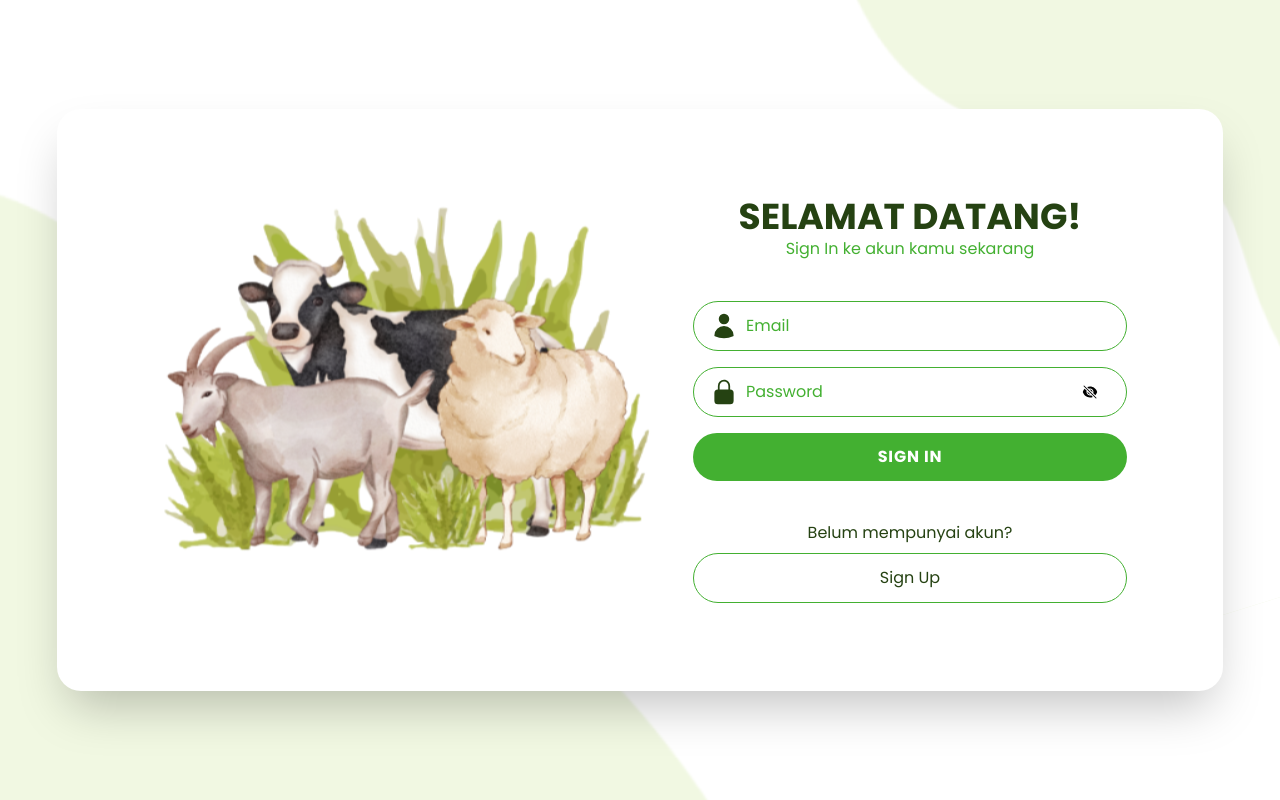
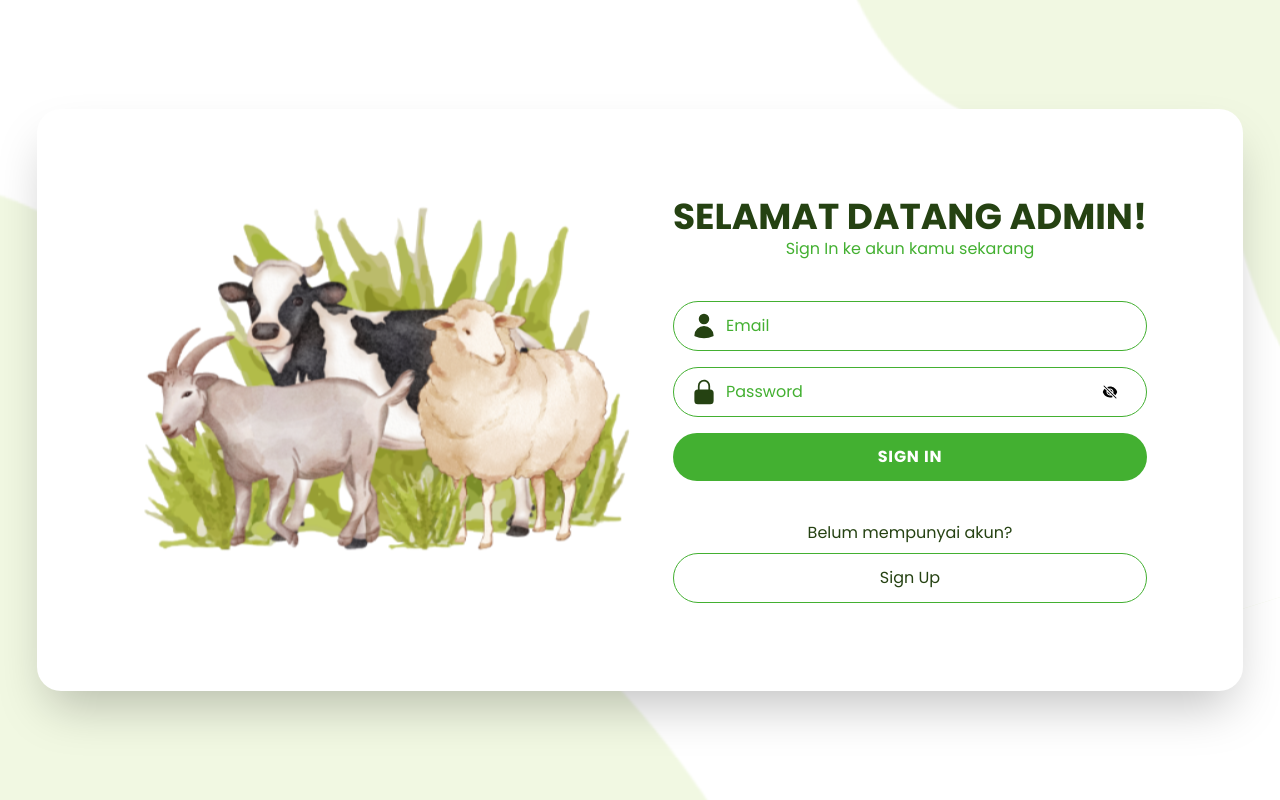
Before and after one commit to FahmiDhika/KurbanQ-FrontEnd, a Next.js app: page /login in a window 1280 px wide. Built offline with nearby package versions, Linux system fonts and the light colour scheme; no server answers.

Commit message:
test branch

```diff
--- a/app/login/page.tsx
+++ b/app/login/page.tsx
@@ -73,7 +73,7 @@ const LoginPage = () => {
             alt=""
           />
           <div className="text-center py-6">
-            <h1 className="text-4xl font-bold">SELAMAT DATANG!</h1>
+            <h1 className="text-4xl font-bold">SELAMAT DATANG ADMIN!</h1>
             <p className="text-green">Sign In ke akun kamu sekarang</p>
 
             {/* form submit login */}
```
